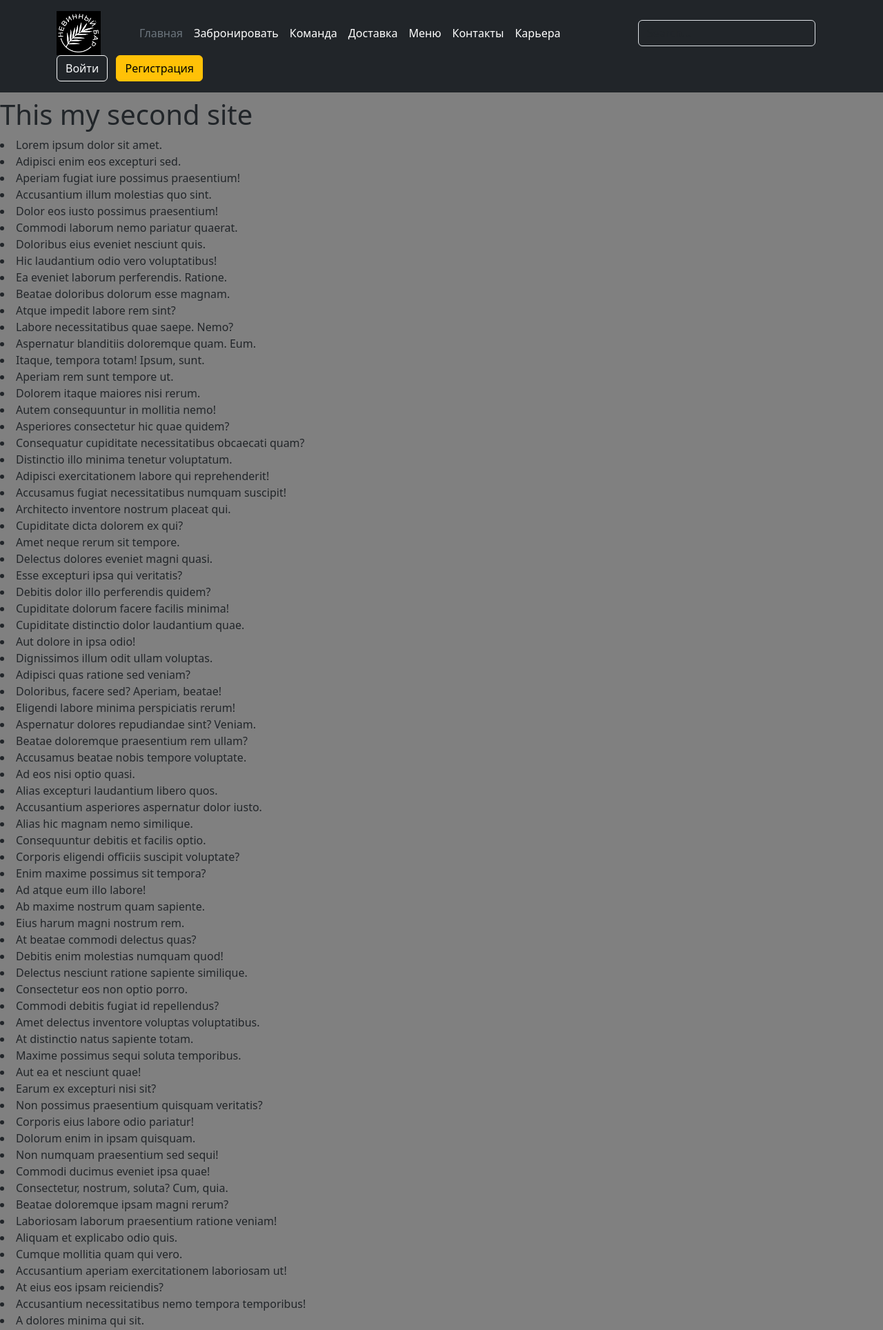
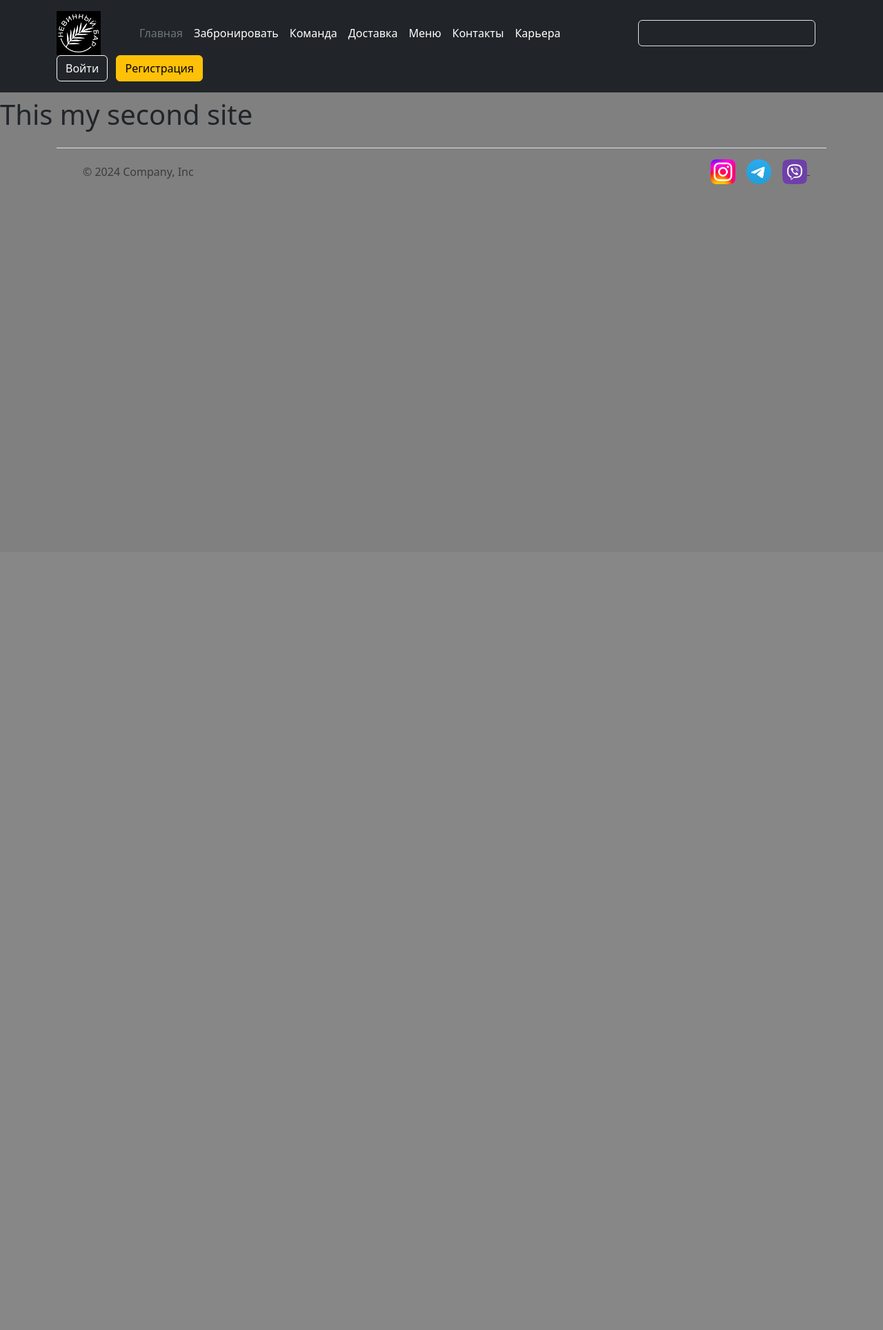
Before and after one commit to KristinaDorohina/my_site_recipes, a Flask app: page / in a window 1280 px wide. Shown: the top 1928 px of the page at 69% size. After the commit the page ends 267 px from the top, so only its background shows below. Run offline with Flask 3, Linux system fonts and the light colour scheme.

Commit message:
add img in footer

```diff
--- a/static/css/main.css
+++ b/static/css/main.css
@@ -16,3 +16,7 @@ header {
 }
 
 /* FOOTER */
+.footer__img {
+    height: 36px;
+    width: 36px;
+}
--- a/templates/base.html
+++ b/templates/base.html
@@ -36,22 +36,32 @@
       </div>
     </div>
   </header>
-    <h1>{% block body %}{% endblock %}</h1>
-<div class="container">
+
+  <h1>{% block body %}{% endblock %}</h1>
+  <div class="container">
   <footer class="d-flex flex-wrap justify-content-between align-items-center py-3 my-4 border-top">
     <div class="col-md-4 d-flex align-items-center">
       <a href="/" class="mb-3 me-2 mb-md-0 text-body-secondary text-decoration-none lh-1">
         <svg class="bi" width="30" height="24"><use xlink:href="#bootstrap"></use></svg>
       </a>
-      <span class="mb-3 mb-md-0 text-body-secondary">© 2024 Невинный бар, Киселева 12</span>
+      <span class="mb-3 mb-md-0 text-body-secondary">© 2024 Company, Inc</span>
     </div>
 
     <ul class="nav col-md-4 justify-content-end list-unstyled d-flex">
-      <li class="ms-3"><a class="text-body-secondary" href="#"><img class="header__img" src="{{ url_for('static', filename='img/insta.png')}}" alt="law"><svg class="bi" width="24" height="24"><use xlink:href="#nstagram"></use></svg></a></li>
-      <li class="ms-3"><a class="text-body-secondary" href="#"><img class="header__img" src="{{ url_for('static', filename='img/telegr.png')}}" alt="law"><svg class="bi" width="24" height="24"><use xlink:href="#telegran"></use></svg></a></li>
-      <li class="ms-3"><a class="text-body-secondary" href="#"><img class="header__img" src="{{ url_for('static', filename='img/vib.png')}}" alt="law"><svg class="bi" width="24" height="24"><use xlink:href="#viber"></use></svg></a></li>
+      <li class="ms-3"><a class="text-body-secondary" href="#">
+        <img class="footer__img" src="{{ url_for('static', filename='img/inst.webp')}}" alt="law">
+
+      <li class="ms-3"><a class="text-body-secondary" href="#">
+        <img class="footer__img" src="{{ url_for('static', filename='img/tele.webp')}}" alt="law">
+
+      <li class="ms-3"><a class="text-body-secondary" href="#">
+        <img class="footer__img" src="{{ url_for('static', filename='img/vib.png')}}" alt="law">
+        <svg class="bi" width="24" height="24"><use xlink:href="#facebook"></use></svg></a></li>
     </ul>
   </footer>
 </div>
+
+
+  </div>
 </body>
 </html>
--- a/templates/index.html
+++ b/templates/index.html
@@ -6,104 +6,6 @@
 
 {% block body%}
 <h1>This my second site</h1>
-<li>Lorem ipsum dolor sit amet.</li>
-<li>Adipisci enim eos excepturi sed.</li>
-<li>Aperiam fugiat iure possimus praesentium!</li>
-<li>Accusantium illum molestias quo sint.</li>
-<li>Dolor eos iusto possimus praesentium!</li>
-<li>Commodi laborum nemo pariatur quaerat.</li>
-<li>Doloribus eius eveniet nesciunt quis.</li>
-<li>Hic laudantium odio vero voluptatibus!</li>
-<li>Ea eveniet laborum perferendis. Ratione.</li>
-<li>Beatae doloribus dolorum esse magnam.</li>
-<li>Atque impedit labore rem sint?</li>
-<li>Labore necessitatibus quae saepe. Nemo?</li>
-<li>Aspernatur blanditiis doloremque quam. Eum.</li>
-<li>Itaque, tempora totam! Ipsum, sunt.</li>
-<li>Aperiam rem sunt tempore ut.</li>
-<li>Dolorem itaque maiores nisi rerum.</li>
-<li>Autem consequuntur in mollitia nemo!</li>
-<li>Asperiores consectetur hic quae quidem?</li>
-<li>Consequatur cupiditate necessitatibus obcaecati quam?</li>
-<li>Distinctio illo minima tenetur voluptatum.</li>
-<li>Adipisci exercitationem labore qui reprehenderit!</li>
-<li>Accusamus fugiat necessitatibus numquam suscipit!</li>
-<li>Architecto inventore nostrum placeat qui.</li>
-<li>Cupiditate dicta dolorem ex qui?</li>
-<li>Amet neque rerum sit tempore.</li>
-<li>Delectus dolores eveniet magni quasi.</li>
-<li>Esse excepturi ipsa qui veritatis?</li>
-<li>Debitis dolor illo perferendis quidem?</li>
-<li>Cupiditate dolorum facere facilis minima!</li>
-<li>Cupiditate distinctio dolor laudantium quae.</li>
-<li>Aut dolore in ipsa odio!</li>
-<li>Dignissimos illum odit ullam voluptas.</li>
-<li>Adipisci quas ratione sed veniam?</li>
-<li>Doloribus, facere sed? Aperiam, beatae!</li>
-<li>Eligendi labore minima perspiciatis rerum!</li>
-<li>Aspernatur dolores repudiandae sint? Veniam.</li>
-<li>Beatae doloremque praesentium rem ullam?</li>
-<li>Accusamus beatae nobis tempore voluptate.</li>
-<li>Ad eos nisi optio quasi.</li>
-<li>Alias excepturi laudantium libero quos.</li>
-<li>Accusantium asperiores aspernatur dolor iusto.</li>
-<li>Alias hic magnam nemo similique.</li>
-<li>Consequuntur debitis et facilis optio.</li>
-<li>Corporis eligendi officiis suscipit voluptate?</li>
-<li>Enim maxime possimus sit tempora?</li>
-<li>Ad atque eum illo labore!</li>
-<li>Ab maxime nostrum quam sapiente.</li>
-<li>Eius harum magni nostrum rem.</li>
-<li>At beatae commodi delectus quas?</li>
-<li>Debitis enim molestias numquam quod!</li>
-<li>Delectus nesciunt ratione sapiente similique.</li>
-<li>Consectetur eos non optio porro.</li>
-<li>Commodi debitis fugiat id repellendus?</li>
-<li>Amet delectus inventore voluptas voluptatibus.</li>
-<li>At distinctio natus sapiente totam.</li>
-<li>Maxime possimus sequi soluta temporibus.</li>
-<li>Aut ea et nesciunt quae!</li>
-<li>Earum ex excepturi nisi sit?</li>
-<li>Non possimus praesentium quisquam veritatis?</li>
-<li>Corporis eius labore odio pariatur!</li>
-<li>Dolorum enim in ipsam quisquam.</li>
-<li>Non numquam praesentium sed sequi!</li>
-<li>Commodi ducimus eveniet ipsa quae!</li>
-<li>Consectetur, nostrum, soluta? Cum, quia.</li>
-<li>Beatae doloremque ipsam magni rerum?</li>
-<li>Laboriosam laborum praesentium ratione veniam!</li>
-<li>Aliquam et explicabo odio quis.</li>
-<li>Cumque mollitia quam qui vero.</li>
-<li>Accusantium aperiam exercitationem laboriosam ut!</li>
-<li>At eius eos ipsam reiciendis?</li>
-<li>Accusantium necessitatibus nemo tempora temporibus!</li>
-<li>A dolores minima qui sit.</li>
-<li>Aut eligendi eos laboriosam saepe.</li>
-<li>Culpa distinctio molestias neque ullam?</li>
-<li>Cupiditate facere hic nulla soluta?</li>
-<li>Eos mollitia perferendis recusandae veniam.</li>
-<li>Facere illum quod sit voluptas.</li>
-<li>Corporis dicta esse perferendis perspiciatis?</li>
-<li>Cupiditate deserunt dolore hic ipsum?</li>
-<li>Accusamus laboriosam sit veniam vitae.</li>
-<li>Dolores et eum sequi vitae.</li>
-<li>Ab at natus nulla repudiandae!</li>
-<li>Cupiditate incidunt quia reprehenderit ullam.</li>
-<li>Aliquam doloribus eaque explicabo repudiandae?</li>
-<li>Eaque inventore nisi perferendis rem.</li>
-<li>Hic illo labore molestiae optio!</li>
-<li>Facere, impedit tempore. Adipisci, soluta.</li>
-<li>Corporis ipsam modi nobis sapiente.</li>
-<li>Dolorum esse ipsa labore quod!</li>
-<li>Excepturi magni tempora vel! Recusandae?</li>
-<li>A aperiam facere harum veritatis!</li>
-<li>Ea quaerat quia repellendus vero!</li>
-<li>Dicta ipsum qui sit vitae.</li>
-<li>Asperiores quam reiciendis repellendus suscipit.</li>
-<li>Dignissimos dolorum earum iste laborum.</li>
-<li>Ad dolores excepturi facere libero!</li>
-<li>Explicabo nesciunt officiis provident quae!</li>
-<li>Aut corporis quas tenetur ut!</li>
-<li>Error libero nemo sed voluptate?</li>
-<li>Dicta nam nisi nobis non!</li>
+
+
 {% endblock %}
```
Also changed, not shown: static/img/Tele.webp (added), static/img/inst.webp (added), static/img/insta.png (deleted), static/img/telegr.png (deleted).
